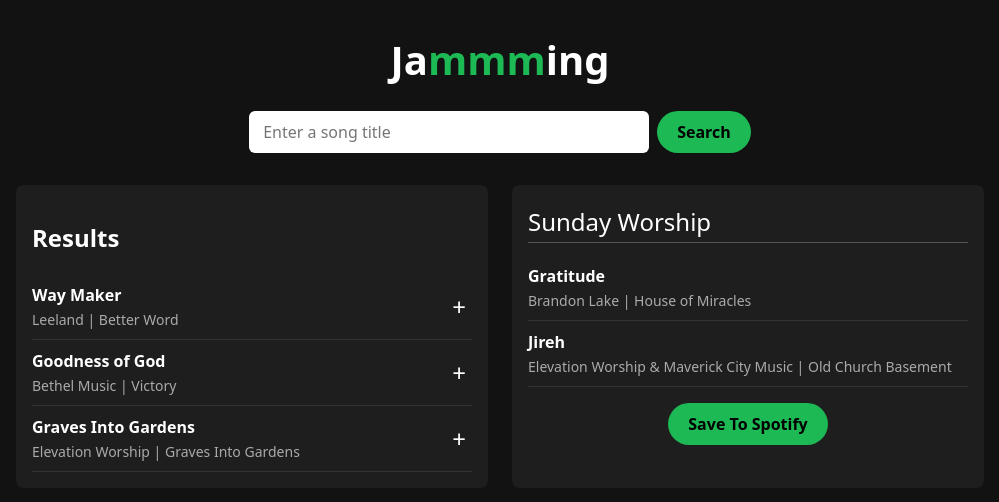
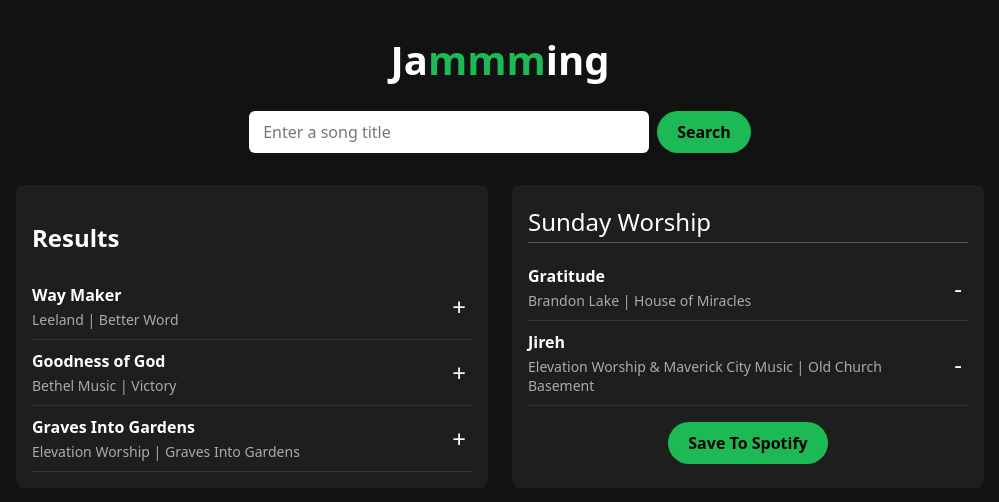
Before and after one commit to ktforge/Jammming, a React (Vite) app: page / in a window 1280 px wide. Shown: the top 502 px of the page, without its empty margins (140-1139 px from the left). Built offline with nearby package versions, Linux system fonts and the light colour scheme.

Commit message:
Add remove button to take tracks out of the playlist

```diff
--- a/src/components/App/App.jsx
+++ b/src/components/App/App.jsx
@@ -48,6 +48,11 @@
     setPlaylistTracks([...playlistTracks, track]);
   }
 
+  // drops a song from the playlist by matching its id
+  function removeTrack(track) {
+    setPlaylistTracks(playlistTracks.filter((saved) => saved.id !== track.id));
+  }
+
   return (
     <div className={styles.app}>
       <h1 className={styles.title}>
@@ -57,7 +62,11 @@
       {/* results on the left, playlist on the right */}
       <div className={styles.lists}>
         <SearchResults searchResults={searchResults} onAdd={addTrack} />
-        <Playlist playlistName={playlistName} playlistTracks={playlistTracks} />
+        <Playlist
+          playlistName={playlistName}
+          playlistTracks={playlistTracks}
+          onRemove={removeTrack}
+        />
       </div>
     </div>
   );
--- a/src/components/Playlist/Playlist.jsx
+++ b/src/components/Playlist/Playlist.jsx
@@ -2,12 +2,12 @@
 import Tracklist from '../Tracklist/Tracklist';
 
 // right panel where the custom playlist gets built
-function Playlist({ playlistName, playlistTracks }) {
+function Playlist({ playlistName, playlistTracks, onRemove }) {
   return (
     <div className={styles.playlist}>
       {/* playlist name, becomes editable in a later step */}
       <input className={styles.name} defaultValue={playlistName} />
-      <Tracklist tracks={playlistTracks} />
+      <Tracklist tracks={playlistTracks} onRemove={onRemove} />
       <button className={styles.save}>Save To Spotify</button>
     </div>
   );
--- a/src/components/Track/Track.jsx
+++ b/src/components/Track/Track.jsx
@@ -1,7 +1,7 @@
 import styles from './Track.module.css';
 
-// one song row with an add button
-function Track({ track, onAdd }) {
+// one song row with an add or remove button
+function Track({ track, onAdd, onRemove }) {
   return (
     <div className={styles.track}>
       <div>
@@ -10,10 +10,15 @@
           {track.artist} | {track.album}
         </p>
       </div>
-      {/* only results get a + button, playlist rows get a - in the next step */}
+      {/* results pass onAdd, the playlist passes onRemove, so each side gets its own button */}
       {onAdd && (
         <button className={styles.action} onClick={() => onAdd(track)}>
           +
+        </button>
+      )}
+      {onRemove && (
+        <button className={styles.action} onClick={() => onRemove(track)}>
+          -
         </button>
       )}
     </div>
--- a/src/components/Tracklist/Tracklist.jsx
+++ b/src/components/Tracklist/Tracklist.jsx
@@ -2,11 +2,11 @@
 import Track from '../Track/Track';
 
 // defaults to an empty list so nothing breaks before tracks are passed in
-function Tracklist({ tracks = [], onAdd }) {
+function Tracklist({ tracks = [], onAdd, onRemove }) {
   return (
     <div className={styles.tracklist}>
       {tracks.map((track) => (
-        <Track key={track.id} track={track} onAdd={onAdd} />
+        <Track key={track.id} track={track} onAdd={onAdd} onRemove={onRemove} />
       ))}
     </div>
   );
```
